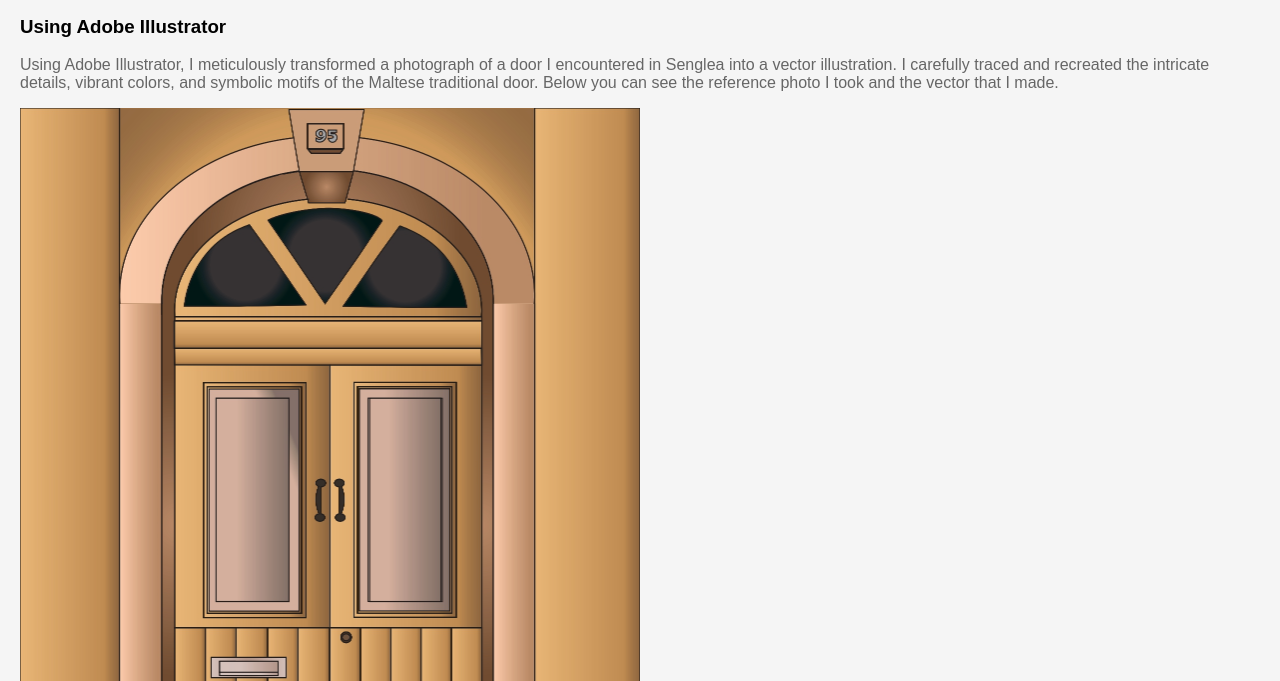
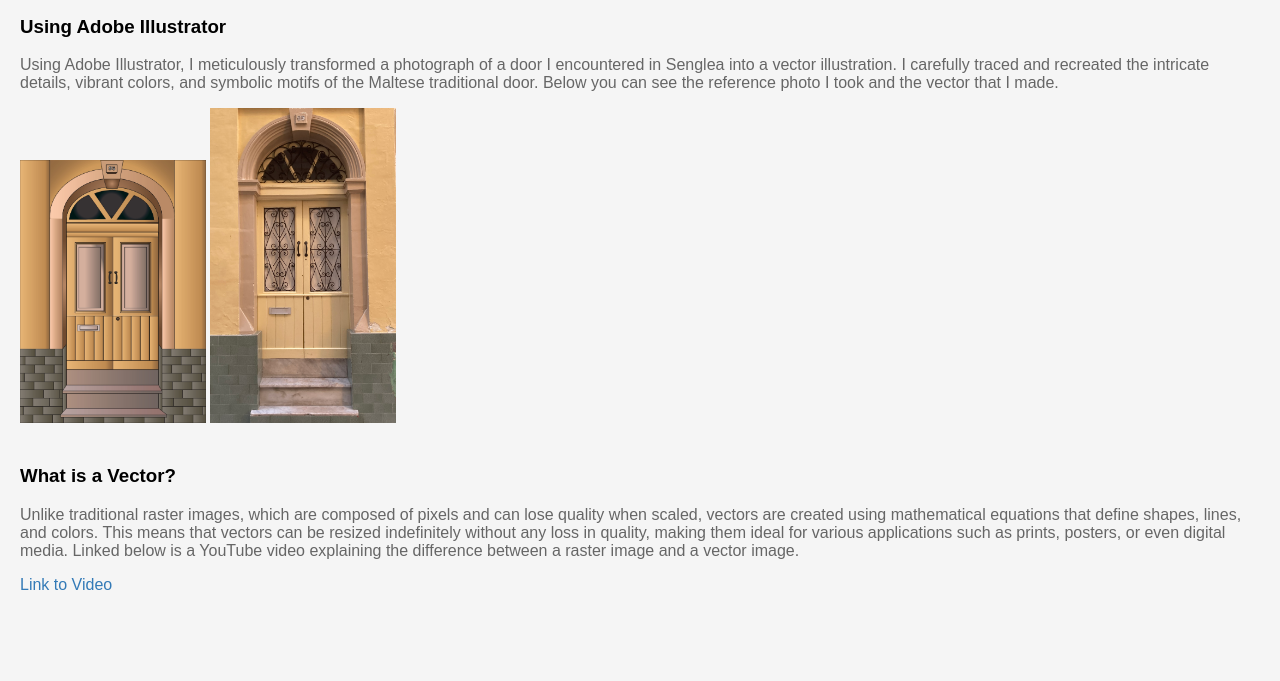
Before and after one commit to amybonnici04/amybonnici04.github.io, a plain HTML site: page index.html in a window 1280 px wide. Shown: the part 119-800 px from the top of the page. Drawn offline with Linux system fonts and the light colour scheme.

Commit message:
Update index.html

```diff
--- a/index.html
+++ b/index.html
@@ -18,7 +18,7 @@
     }
 
     img {
-      max-width: 50%;
+      max-width: 15%;
       height: auto;
       margin-bottom: 20px;
     }
```
